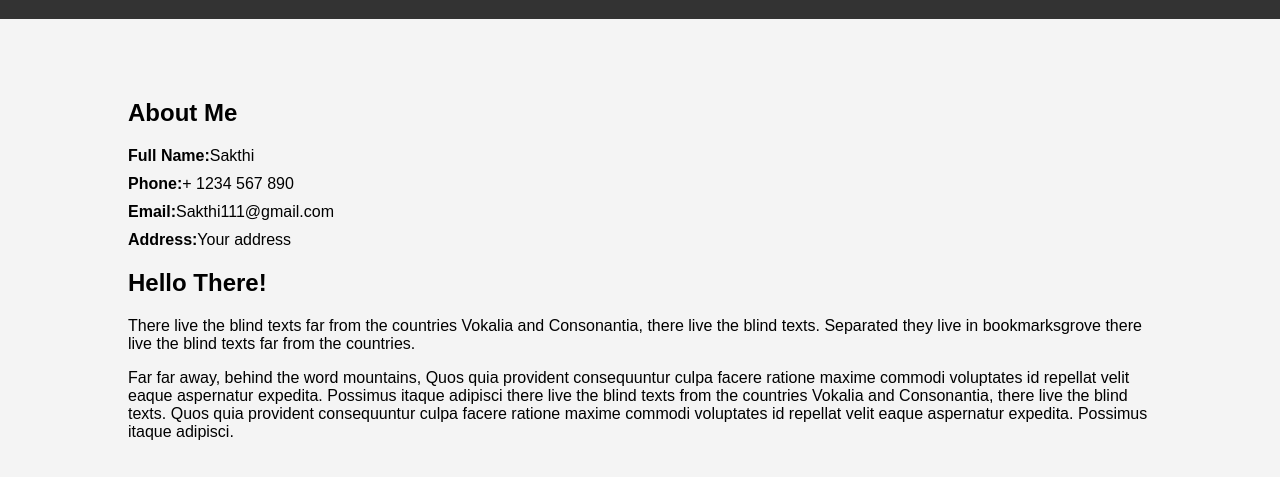
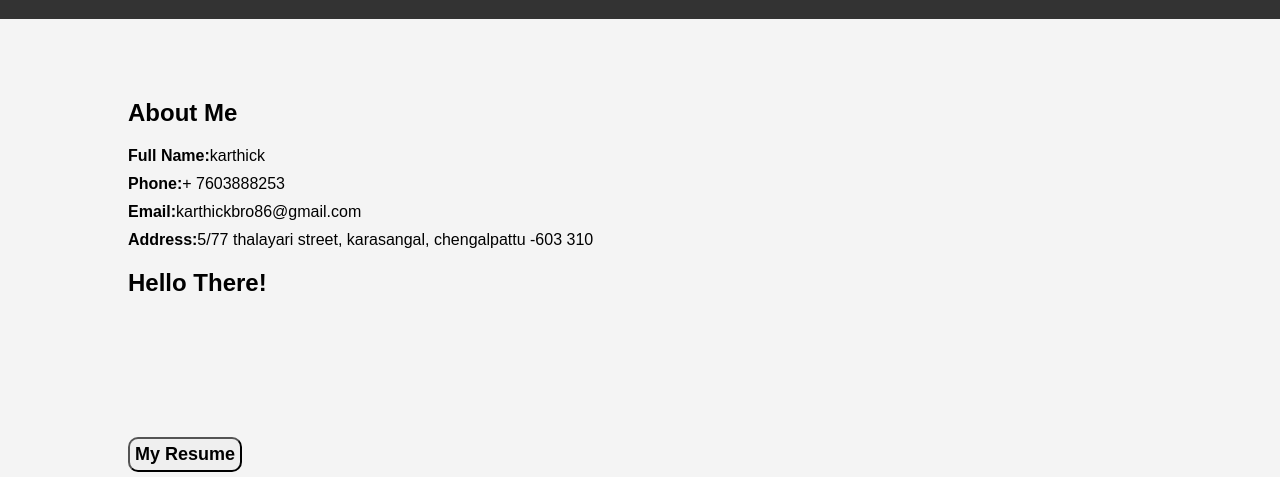
Before and after one commit to karthickbro86-source/Digital_portfolio, a plain HTML site: page index.html in a window 1280 px wide. Shown: the part 244-721 px from the top of the page. Drawn offline with Linux system fonts and the light colour scheme.

Commit message:
Update index.html

```diff
--- a/index.html
+++ b/index.html
@@ -21,17 +21,15 @@
             <div class="row">
                 <div class="col-md-4">
                     <ul class="info">
-                        <li><span>Full Name:</span>Sakthi</li>
-                        <li><span>Phone:</span>+ 1234 567 890</li>
-                        <li><span>Email:</span>Sakthi111@gmail.com</li>
-                        <li><span>Address:</span>Your address</li>
+                        <li><span>Full Name:</span>karthick</li>
+                        <li><span>Phone:</span>+ 7603888253</li>
+                        <li><span>Email:</span>karthickbro86@gmail.com</li>
+                        <li><span>Address:</span>5/77 thalayari street, karasangal, chengalpattu -603 310</li>
                     </ul>
                 </div>
                 <div class="col-md-8">
                     <h2>Hello There!</h2>
-                    <p>There live the blind texts far from the countries Vokalia and Consonantia, there live the blind texts. Separated they live in bookmarksgrove there live the blind texts far from the countries.</p>
-                    <p>Far far away, behind the word mountains, Quos quia provident consequuntur culpa facere ratione maxime commodi voluptates id repellat velit eaque aspernatur expedita. Possimus itaque adipisci there live the blind texts from the countries Vokalia and Consonantia, there live the blind texts. Quos quia provident consequuntur culpa facere ratione maxime commodi voluptates id repellat velit eaque aspernatur expedita. Possimus itaque adipisci.</p>
-                </div>
+
             </div>
         </div>
     </section>
@@ -78,4 +76,5 @@
         </div>
     </footer>
 </body>
+
 </html>
```
